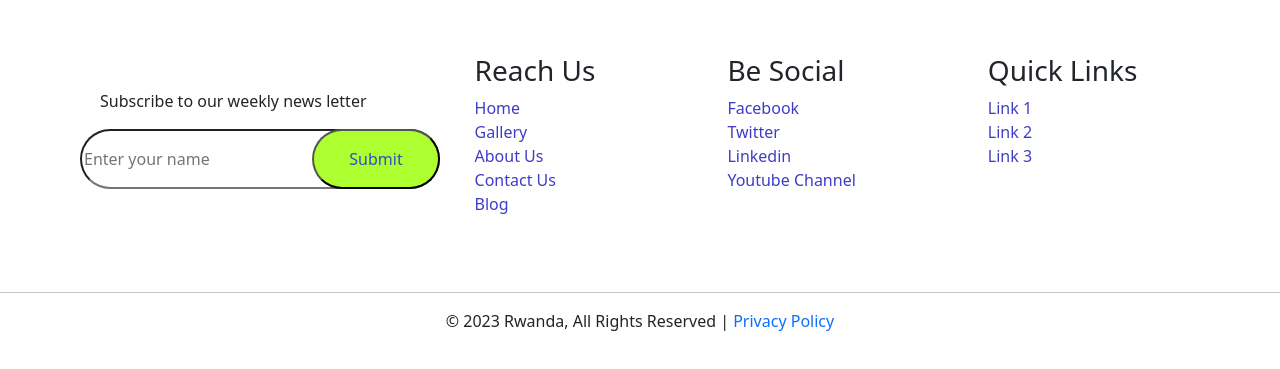
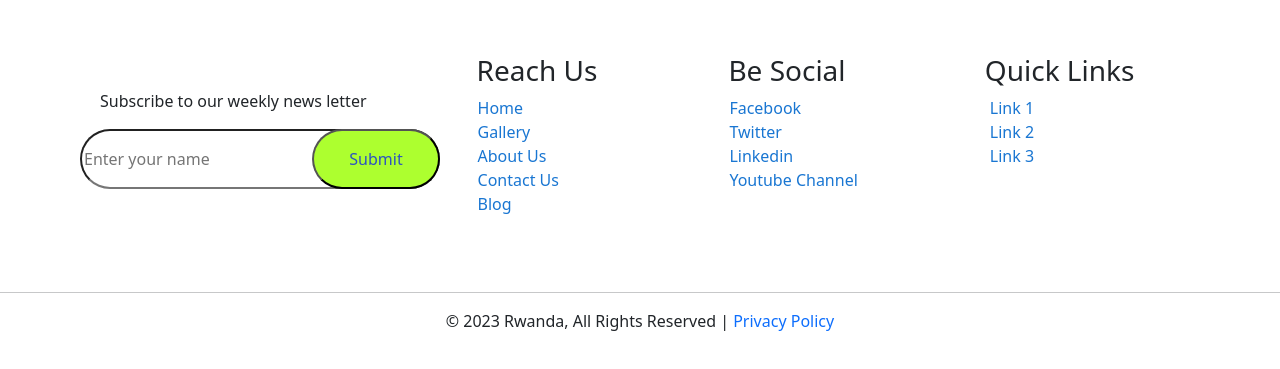
Before and after one commit to habte-selassie/Test_Project, a React (Create React App) app in the folder front/: page / in a window 1280 px wide. Shown: the part 271-640 px from the top of the page. Built offline with nearby package versions, Linux system fonts and the light colour scheme.

Commit message:
add privacy policy component for the footer

```diff
--- a/front/src/web-components/Footer.js
+++ b/front/src/web-components/Footer.js
@@ -1,4 +1,7 @@
 import './footer.css'
+import * as React from 'react';
+import Box from '@mui/material/Box';
+import Link from '@mui/material/Link';
 const Footer = () => {
     return (
 <div>
@@ -10,31 +13,32 @@ const Footer = () => {
 
 
 <div style={{ display: 'flex', justifyContent: 'center',marginTop:'-135px' }}>
-<ul style={{marginLeft:'300px',}}>
-            <h3>Reach Us</h3>
-            <li>Home</li>
-            <li>Gallery</li>
-            <li>About Us</li>
-            <li>Contact Us</li>
-            <li>Blog</li>
+<ul style={{marginLeft:'300px',display:'flex',flexDirection:'column'}}>
+            <h3 style={{marginLeft:'-1px'}}>Reach Us</h3>
+
+            <Link href='/gallery' underline="none">Home</Link>
+            <Link href='/gallery' underline="none">Gallery</Link>
+            <Link href='/gallery' underline="none">About Us</Link>
+            <Link href='/gallery' underline="none">Contact Us</Link>
+            <Link href='/gallery' underline="none">Blog</Link>
 
 
             </ul>
 
-            <ul  style={{marginLeft:'100px'}}>
-            <h3>Be Social</h3>
-            <li>Facebook</li>
-            <li>Twitter</li>
-            <li>Linkedin</li>
-            <li>Youtube Channel</li>
+            <ul style={{marginLeft:'100px',display:'flex',flexDirection:'column'}}>
+            <h3 style={{marginLeft:'-1px'}}>Be Social</h3>
+            <Link  href='https://www.facebook.com' underline="none">Facebook</Link>
+            <Link  href='https://www.twitter.com' underline="none">Twitter</Link>
+            <Link  href='https://www.linkedin.com' underline="none">Linkedin</Link>
+            <Link  href='https://www.youtube.com' underline="none">Youtube Channel</Link>
             {/* <li>Blog</li> */}
             </ul>
 
-            <ul  style={{marginLeft:'100px'}}>
-            <h3>Quick Links </h3>
-            <li>Link 1</li>
-            <li>Link 2</li>
-            <li>Link 3</li>
+            <ul style={{marginLeft:'100px',display:'flex',flexDirection:'column'}}>
+            <h3 style={{marginLeft:'-5px'}}>Quick Links </h3>
+            <Link  href='/gallery'underline="none">Link 1</Link>
+            <Link  href='/gallery'underline="none">Link 2</Link>
+            <Link  href='/gallery'underline="none">Link 3</Link>
             </ul>
 </div>
 
```
Also changed, not shown: front/src/web-components/Privacy-Policy.js (added).
